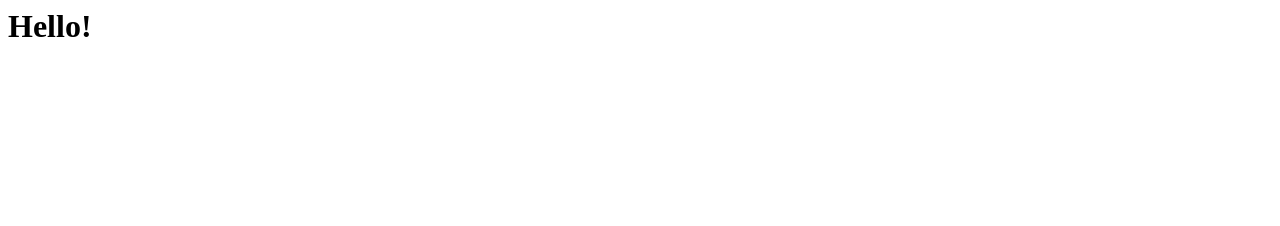
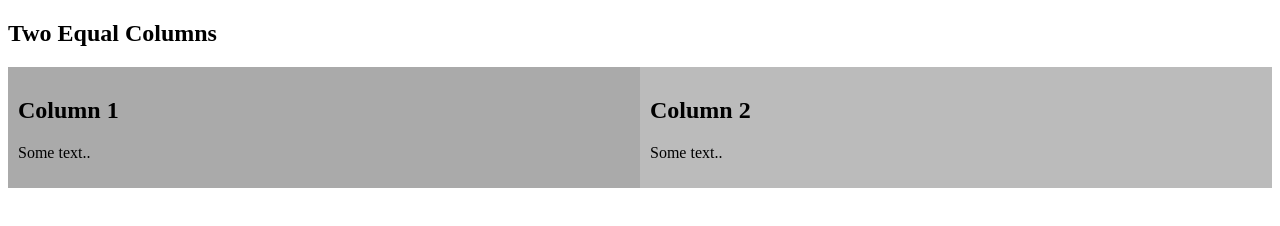
Before and after one commit to JoeHasell/test_web_page, a plain HTML site: page index.html in a window 1280 px wide. Drawn offline with Linux system fonts and the light colour scheme.

Commit message:
Update index.html

```diff
--- a/index.html
+++ b/index.html
@@ -1 +1,41 @@
-<h1>Hello!</h1>
+<!DOCTYPE html>
+<html>
+<head>
+<meta name="viewport" content="width=device-width, initial-scale=1">
+<style>
+* {
+  box-sizing: border-box;
+}
+
+/* Create two equal columns that floats next to each other */
+.column {
+  float: left;
+  width: 50%;
+  padding: 10px;
+}
+
+/* Clear floats after the columns */
+.row:after {
+  content: "";
+  display: table;
+  clear: both;
+}
+</style>
+</head>
+<body>
+
+<h2>Two Equal Columns</h2>
+
+<div class="row">
+  <div class="column" style="background-color:#aaa;">
+    <h2>Column 1</h2>
+    <p>Some text..</p>
+  </div>
+  <div class="column" style="background-color:#bbb;">
+    <h2>Column 2</h2>
+    <p>Some text..</p>
+  </div>
+</div>
+
+</body>
+</html>
```
